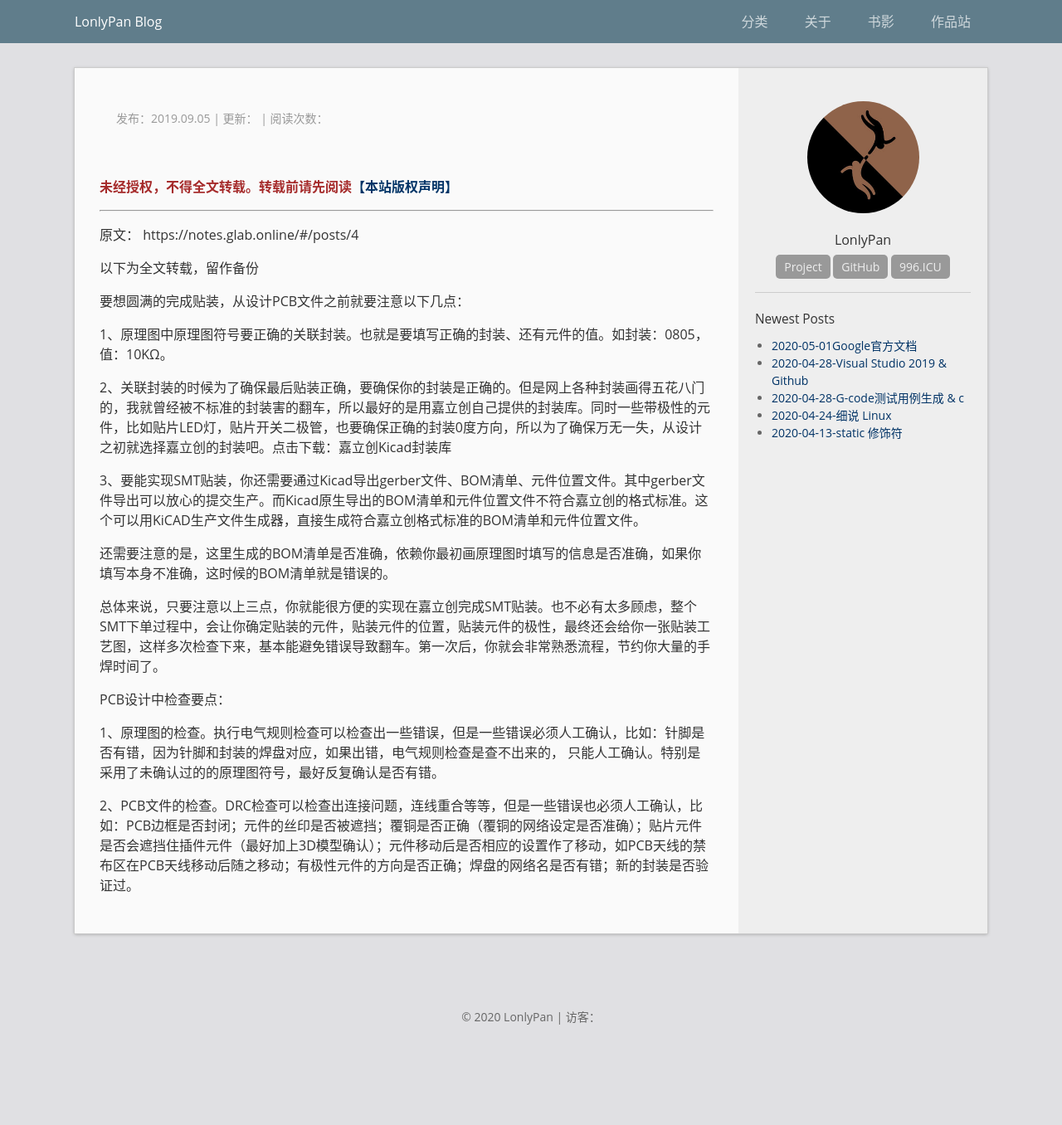
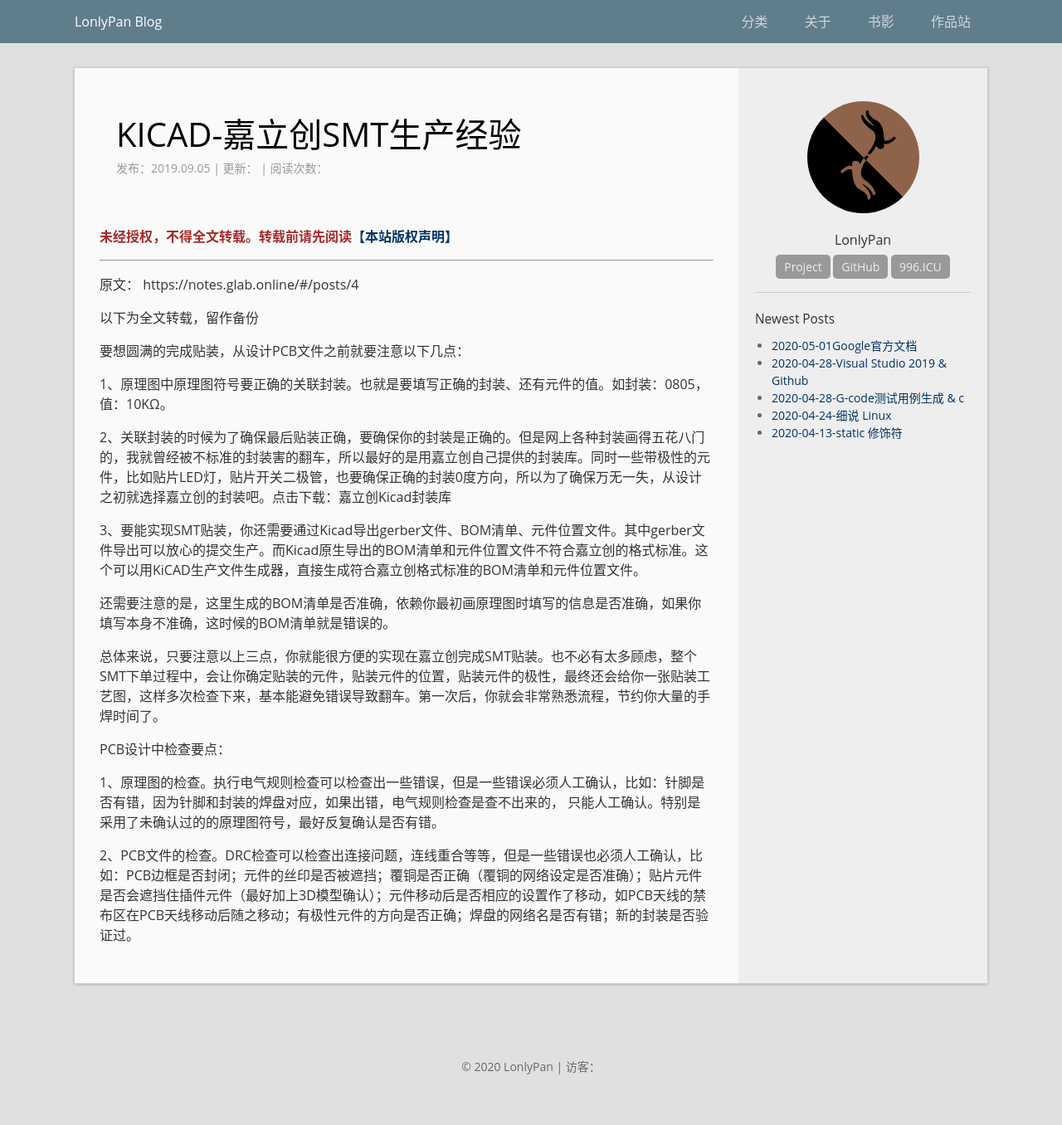
Before and after one commit to LonlyStack/LonlyPan.github.io, a Jekyll site: the page built from _posts/2019-09-05-kicad-嘉立创SMT生产经验.md, in a window 1280 px wide. Shown: the whole page at 83% size. Built offline with Jekyll 4.4.1, drawn with Linux system fonts in a browser that asks for light colours; comment, search, counter and statistics services are not loaded; before the commit the page ends 1296 px from its top, so only the background shows below that.

Commit message:
修改文件: _posts/2019-09-05-kicad-嘉立创SMT生产经验.md

```diff
--- a/_posts/2019-09-05-kicad-嘉立创SMT生产经验.md
+++ b/_posts/2019-09-05-kicad-嘉立创SMT生产经验.md
@@ -1,6 +1,7 @@
 ---
 layout: post
-title: "KICAD-嘉立创SMT生产经验"
+show_title: "KICAD-嘉立创SMT生产经验"
+title: "2019-9-KICAD-嘉立创SMT生产经验"
 data: 2019-9-5 17:55
 categories:  cad
 ---
```
